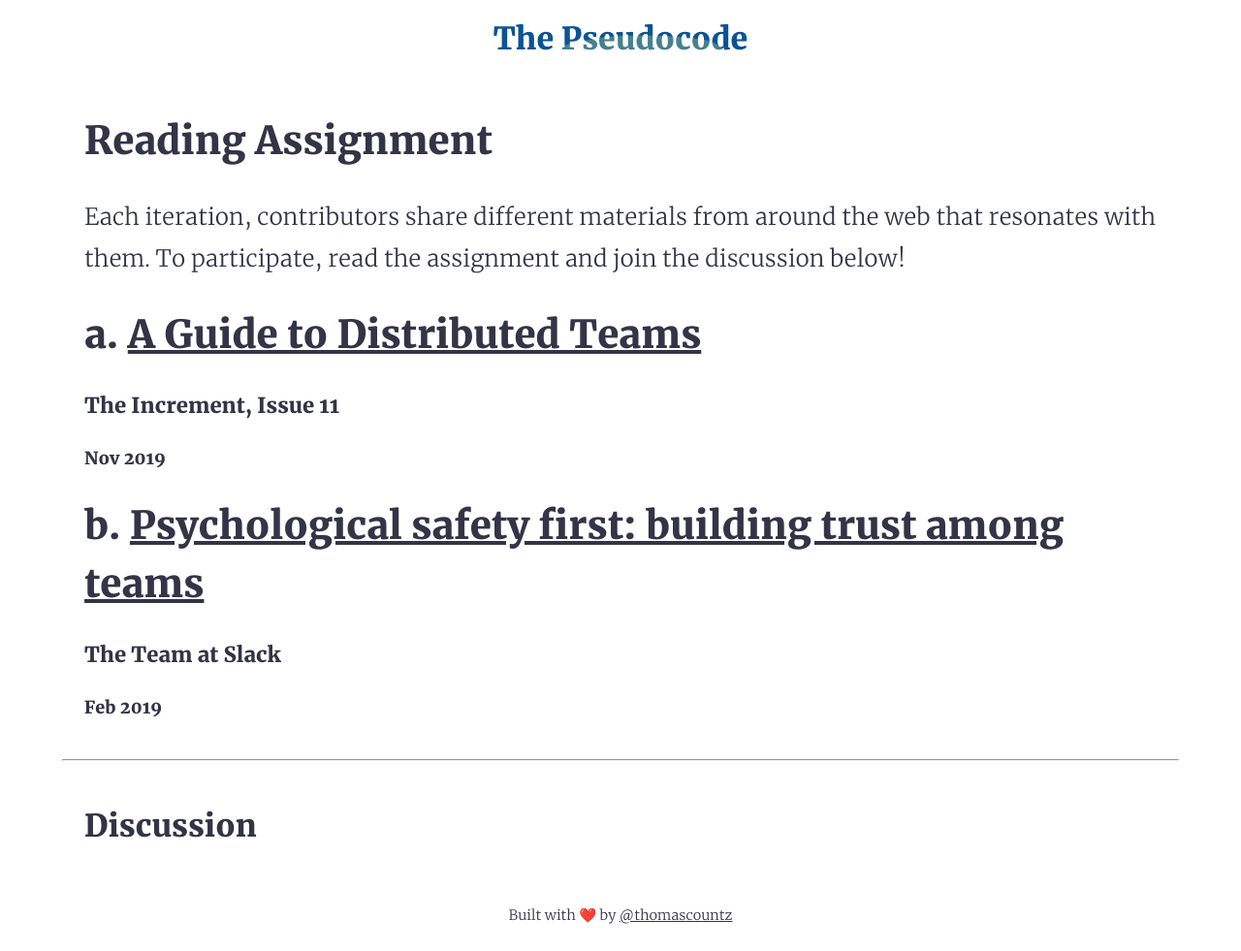
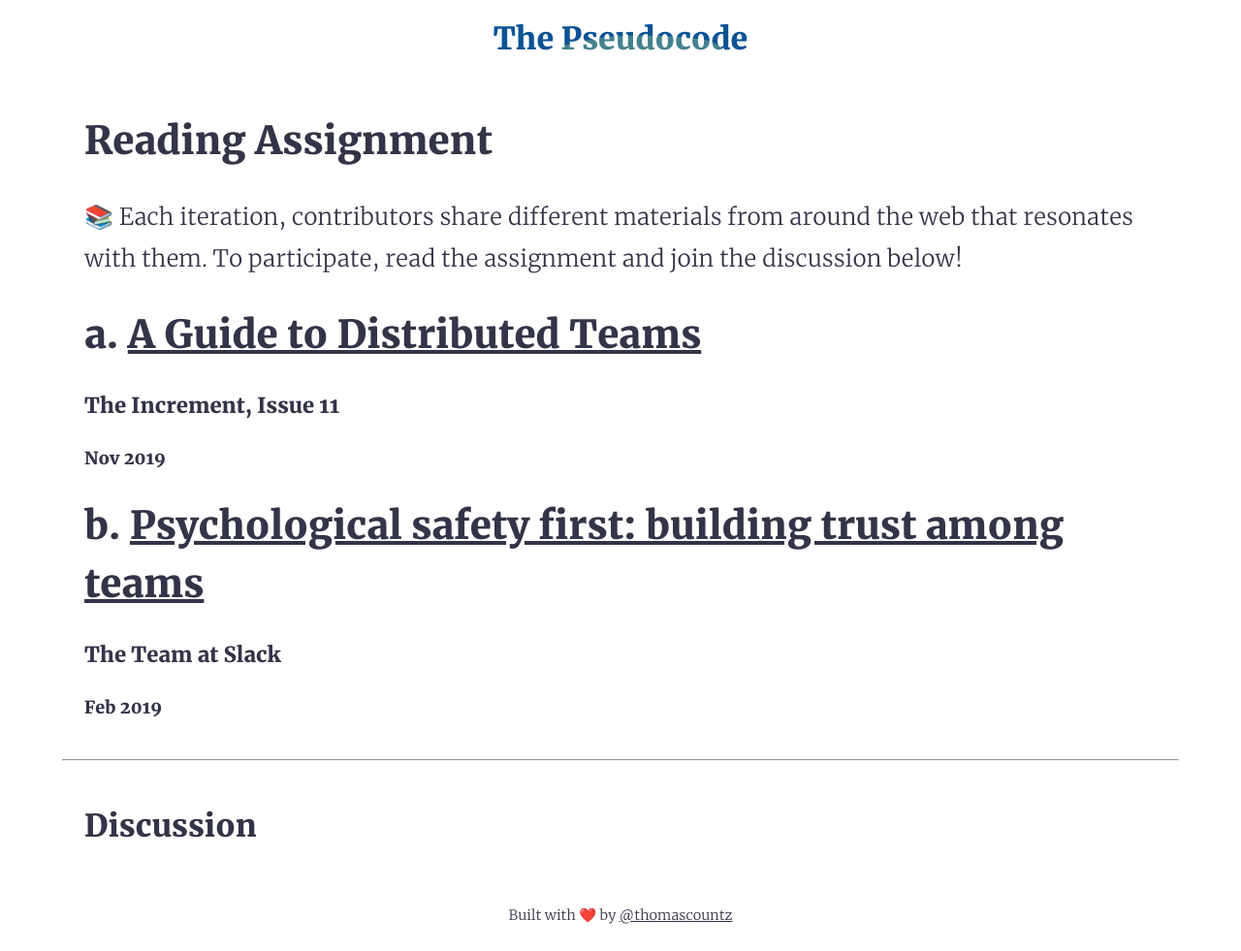
Before and after one commit to Thomascountz/thepseudocode, a Jekyll site: the page built from _001/reading-assignment.md, in a window 1280 px wide. Shown: the whole page at 97% size. Built offline with Jekyll 4.4.1, drawn with Linux system fonts in a browser that asks for light colours; comment, search, counter and statistics services are not loaded.

Commit message:
add emoji

```diff
--- a/_001/reading-assignment.md
+++ b/_001/reading-assignment.md
@@ -5,7 +5,7 @@ date: 2020-04-18
 layout: post
 ---
 
-Each iteration, contributors share different materials from around the web that resonates with them. To participate, read the assignment and join the discussion below!
+📚 Each iteration, contributors share different materials from around the web that resonates with them. To participate, read the assignment and join the discussion below!
 
 # a. [A Guide to Distributed Teams](https://increment.com/teams/a-guide-to-distributed-teams)
 ### The Increment, Issue 11
```
